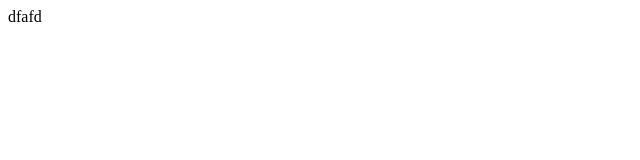
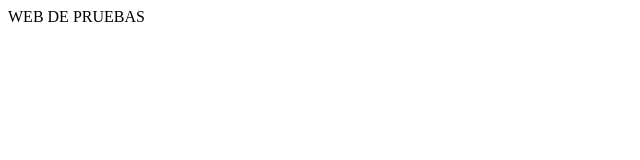
Before and after one commit to DM13250/InitRepository, a plain HTML site: page src/index.html in a window 1280 px wide. Shown: the whole page, without its empty margins (0-640 px from the left). Drawn offline with Linux system fonts and the light colour scheme.

Commit message:
Update index.html

```diff
--- a/src/index.html
+++ b/src/index.html
@@ -1,5 +1,5 @@
 <html>
 <body>
-dfafd
+WEB DE PRUEBAS
 </body>
 </html>
```
